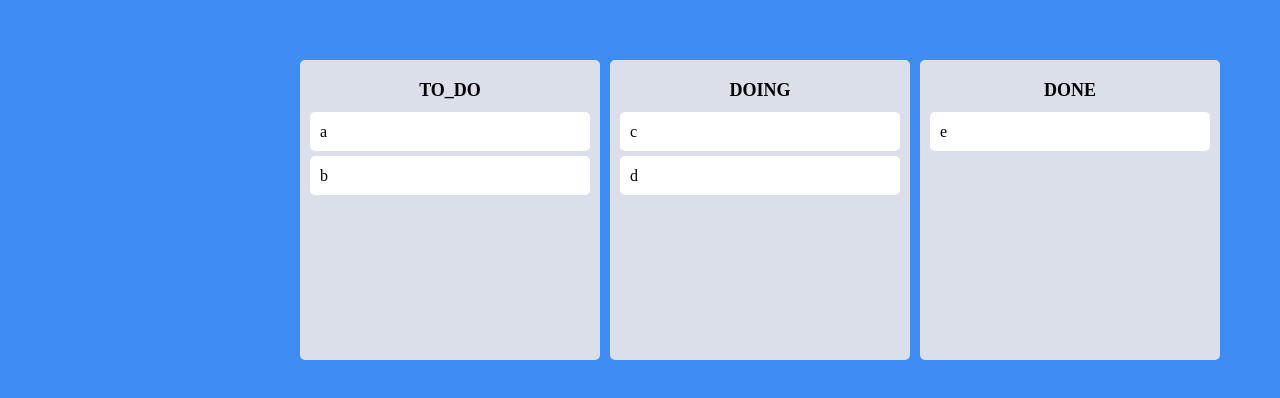
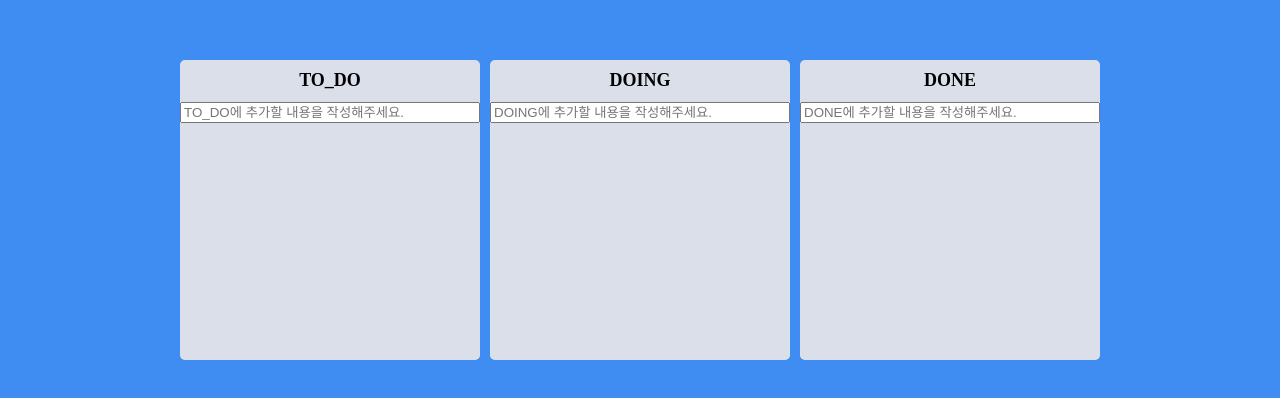
Before and after one commit to LeeSomgyul/React_beginner-practice_2, a React (Create React App) app: page / in a window 1280 px wide. Shown: the part 190-588 px from the top of the page. Built offline with nearby package versions, Linux system fonts and the light colour scheme.

Commit message:
0830 연습
'react-beautiful-dnd'연습: 1) toDo가 object형식으로 저장되도록 하기, 2) 사용자가 입력할 수 있도록 하기

```diff
--- a/src/App.tsx
+++ b/src/App.tsx
@@ -7,8 +7,7 @@ import DroppableBoard from "./components/DroppableBoard";
 
 const Wrapper = styled.div`
 	display: flex;
-	max-width: 680px;
-	width: 100%;
+	width: 100vw;
 	margin: 0 auto;
 	justify-content: center;
 	align-items: center;
@@ -16,10 +15,11 @@ const Wrapper = styled.div`
 `;
 
 const Boards = styled.div`
-	display: grid;
+	display: flex;
+	justify-content: center;
+	align-items: flex-start;
 	width: 100%;
 	gap: 10px;
-	grid-template-columns: repeat(3, 1fr);
 `;
 
 
@@ -34,9 +34,10 @@ function App(){
 		//2. 이동 대상의 출발 Board와 목적지 Board가 같은 경우
 		if(source.droppableId === destination?.droppableId){
 			setToDos((allBoards) => {
-				const boardCopy = [...allBoards[source.droppableId]];
+				const boardCopy = [...allBoards[source.droppableId]];//ex) "To_Do"의 [{id:1, text:"hello"}, {id:2, text:"bye"}]
+				const taskObj = boardCopy[source.index];//ex) index=0 이라면 [{id:1, text:"hello"}, {id:2, text:"bye"}]의 {id:1, text:"hello"}
 				boardCopy.splice(source.index, 1);
-				boardCopy.splice(destination?.index, 0, draggableId);
+				boardCopy.splice(destination?.index, 0, taskObj);
 				return{
 					...allBoards,
 					[source.droppableId]: boardCopy,
@@ -47,9 +48,10 @@ function App(){
 		if(source.droppableId !== destination?.droppableId){
 			setToDos((allBoards) => {
 				const sourceBoardCopy = [...allBoards[source.droppableId]];
+				const sourceBoardObj = sourceBoardCopy[source.index];
 				const destinationBoardCopy = [...allBoards[destination.droppableId]];
 				sourceBoardCopy.splice(source.index, 1);
-				destinationBoardCopy.splice(destination?.index, 0, draggableId);
+				destinationBoardCopy.splice(destination?.index, 0, sourceBoardObj);
 				return{
 					...allBoards,
 					[source.droppableId]: sourceBoardCopy,
--- a/src/atom.tsx
+++ b/src/atom.tsx
@@ -1,15 +1,20 @@
 import {atom} from "recoil";
+
+export interface IToDo{
+    id: number;
+    text: string;
+}
 
 //키값이 string이고 이에 대응하는 값이 string[]형태
 interface IToDoState {
-    [key: string]: string[];
+    [key: string]: IToDo[];//toDosState의 각 키에 해당하는 값들은 IToDo와 같은 object형식이다
 }
 
 export const toDosState = atom<IToDoState>({
     key: "toDosState",
     default: {
-        "TO_DO": ['a', 'b'],//_가 있는 경우 키값이 문자열로 인식되지 않아 ""를 직접 붙여주어야 한다
-        DOING: ['c','d'],
-        DONE: ['e'],
+        "TO_DO": [],//_가 있는 경우 키값이 문자열로 인식되지 않아 ""를 직접 붙여주어야 한다
+        DOING: [],
+        DONE: [],
     }
 });
--- a/src/components/DraggableCard.tsx
+++ b/src/components/DraggableCard.tsx
@@ -8,20 +8,21 @@ interface ICardProps{
 
 const Card = styled.div<ICardProps>`
 	border-radius: 5px;
-	padding: 10px 10px;
+	padding: 10px;
 	margin-bottom: 5px;
 	background-color: ${(props) => props.isDragging ? "#D1E9F6" : props.theme.cardColor};
-	box-shadow: ${(props) => props.isDragging ? "0px 2px 5px rgba(0,0,0,0.05" : "none"};
+	box-shadow: ${(props) => props.isDragging ? "0px 2px 5px rgba(0, 0, 0, 0.05)" : "none"};
 `;
 
 interface IDraggableCard {
-    toDo: string;
     index: number;
+	toDoId: number;
+	toDoText: string;
 }
 
-function DraggableCard({toDo, index}: IDraggableCard){
+function DraggableCard({index, toDoId, toDoText}: IDraggableCard){
     return (
-    <Draggable key={toDo} draggableId={toDo} index={index}>
+    <Draggable draggableId={toDoId + ""} index={index}>
 		{(provided, snapshot) => (
 			<Card
 				ref={provided.innerRef}
@@ -29,7 +30,7 @@ function DraggableCard({toDo, index}: IDraggableCard){
 				{...provided.dragHandleProps}
 				isDragging={snapshot.isDragging}
 			>
-				{toDo}
+				{toDoText}
 			</Card>
 		)}
 	</Draggable>
--- a/src/components/DroppableBoard.tsx
+++ b/src/components/DroppableBoard.tsx
@@ -1,12 +1,10 @@
 import { Droppable } from "react-beautiful-dnd";
+import { useForm } from "react-hook-form";
 import styled from "styled-components";
 
 import DraggableCard from "./DraggableCard";
-
-interface IBoardProps{
-    toDos: string[];
-    boardId: string;
-}
+import { IToDo, toDosState } from "../atom";
+import { useSetRecoilState } from "recoil";
 
 interface IAreaProps{
     isDraggingOver: boolean;
@@ -16,19 +14,19 @@ interface IAreaProps{
 const Board = styled.div`
     width: 300px;
 	padding-top: 10px;
-	padding: 20px 10px;
 	background-color: ${(props) => props.theme.boardColor};
 	border-radius: 5px;
 	min-height: 300px;
     display: flex;
     flex-direction: column;
+    overflow: hidden;
 `;
 
 const Title = styled.h2`
     text-align: center;
     font-weight: 600;
     margin-bottom: 10px;
-    font-size: 18px
+    font-size: 18px;
 `;
 
 const Area = styled.div<IAreaProps>`
@@ -38,11 +36,47 @@ const Area = styled.div<IAreaProps>`
     flex-grow: 1;
 `;
 
+const Form = styled.form`
+    width: 100%;
+    input{
+        width: 100%;
+    }
+`;
+
+interface IForm{
+    toDo: string;
+}
+
+interface IBoardProps{
+    toDos: IToDo[];
+    boardId: string;
+}
+
 
 function DroppableBoard({toDos, boardId}: IBoardProps){
+    const { register, setValue, handleSubmit } = useForm<IForm>();
+    const setToDos = useSetRecoilState(toDosState);
+    const onSubmit = ({toDo}: IForm) => {
+        const newToDo = {
+            id: Date.now(),//중복되지 않을만한 값으로 id 랜덤 생성
+            text: toDo,
+        };
+        //atom의 값을 변경할때는 변경된 것만 수정하는것이 아니라 기존의 값들도 다시 등록해주어야 한다.
+        setToDos((allToDos) => {
+            return{
+                ...allToDos,//기존 값들
+                [boardId]: [newToDo, ...allToDos[boardId]],//새로 추가된 값(키:값 형식)
+            };
+        });
+        setValue("toDo", "");//input 비워주기
+    };
+
     return(
         <Board>
             <Title>{boardId}</Title>
+            <Form onSubmit={handleSubmit(onSubmit)}>
+                <input {...register("toDo", {required: true})} type="text"  placeholder={`${boardId}에 추가할 내용을 작성해주세요.`}/>
+            </Form>
             {/*필수: droppableId(각 Droppable에 이름 붙이기), children(<Droppable> 내부 코드, 단 함수 형식어어야 한다.)*/}
             <Droppable droppableId={boardId}>
                 {(provided, snapshot) => (
@@ -54,7 +88,7 @@ function DroppableBoard({toDos, boardId}: IBoardProps){
                     >
                         {/*필수: draggableId, index(정렬을 위한 순서), children*/}
                         {toDos.map((toDo, index) => (
-                            <DraggableCard key={toDo} index={index} toDo={toDo}/>
+                            <DraggableCard key={toDo.id} index={index} toDoId={toDo.id} toDoText={toDo.text}/>
                         ))}
                         {provided.placeholder}
                     </Area>
--- a/src/index.tsx
+++ b/src/index.tsx
@@ -59,6 +59,10 @@ body{
   color: black;
   line-height: 1.2;
 }
+a{
+	text-decoration: none;
+	color: inherit;
+}
 `;
 
 const root = ReactDOM.createRoot(
--- a/src/theme.ts
+++ b/src/theme.ts
@@ -1,7 +1,7 @@
-import { DefaultTheme } from "styled-components/dist/types";
+import { DefaultTheme } from "styled-components";
 
 export const darkTheme: DefaultTheme = {
     bgColor: "#3F8CF2",
     boardColor: "#DADFE9",
     cardColor: "white",
-}
+};
```
